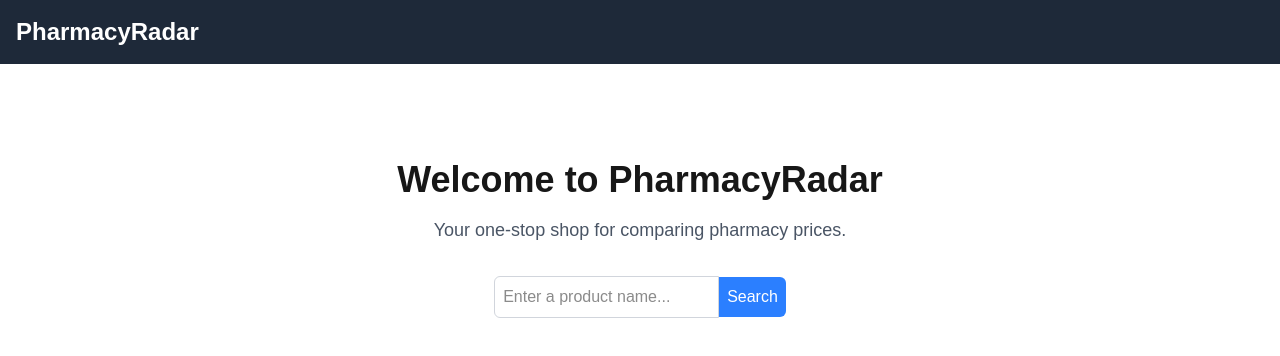
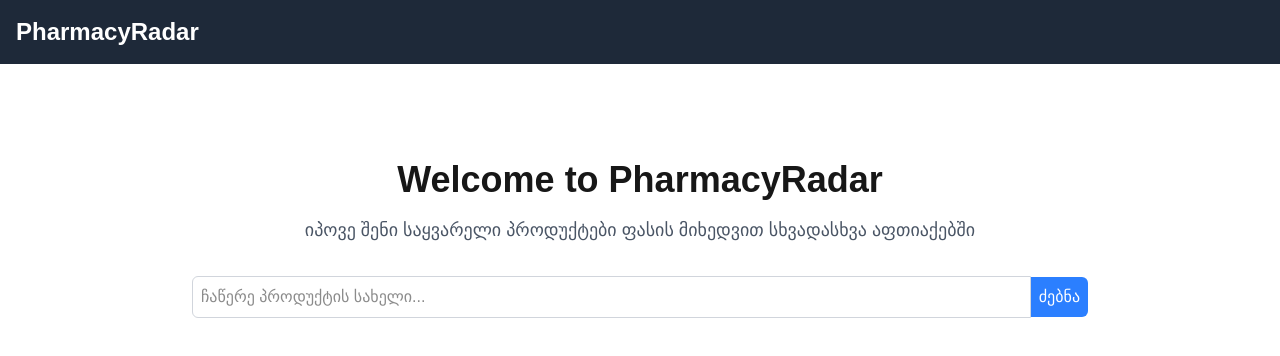
Before and after one commit to Gujejiani/priceRadar_scrapper, a Next.js app: page / in a window 1280 px wide. Shown: the top 356 px of the page. Built offline with nearby package versions, Linux system fonts and the light colour scheme.

Commit message:
added price comparison

```diff
--- a/src/app/page.tsx
+++ b/src/app/page.tsx
@@ -9,7 +9,7 @@
       <main className="flex flex-col items-center flex-1 p-24">
         <h2 className="text-4xl font-bold mb-4">Welcome to PharmacyRadar</h2>
         <p className="text-lg text-gray-600 mb-8">
-          Your one-stop shop for comparing pharmacy prices.
+    იპოვე შენი საყვარელი პროდუქტები ფასის მიხედვით სხვადასხვა აფთიაქებში
         </p>
         <Search />
       </main>
--- a/src/components/client/Search.tsx
+++ b/src/components/client/Search.tsx
@@ -28,23 +28,24 @@
       setProducts(response.data);
     } catch (error) {
       console.error('Failed to fetch products:', error);
-      setError('Something went wrong. Please try again later.');
+      setError('რაღაც არასწორად მოხდა. გთხოვთ, სცადოთ მოგვიანებით.');
     } finally {
       setLoading(false);
     }
   };
 
   return (
-    <div>
+    <div className="w-full max-w-4xl">
       <SearchInput
         value={searchTerm}
         onChange={(e) => setSearchTerm(e.target.value)}
         onSearch={handleSearch}
+        disabled={loading}
       />
-      {loading && <p className="text-center mt-4">Loading...</p>}
+      {loading && <p className="text-center mt-4">იტვირთება...</p>}
       {error && <Info message={error} type="error" />}
       {searched && !loading && !error && products.length === 0 && (
-        <Info message="No products found. Try a different search term." />
+        <Info message="პროდუქტები ვერ მოიძებნა. სცადეთ სხვა საძიებო სიტყვა." />
       )}
       <div className="grid grid-cols-1 md:grid-cols-2 lg:grid-cols-3 gap-4 mt-8">
         {products.map((product) => (
@@ -56,7 +57,7 @@
             <h2 className="text-lg font-semibold">{product.name}</h2>
             <p className="text-xl font-bold text-green-600">{product.price}</p>
             <a href={product.link} target="_blank" rel="noopener noreferrer" className="text-blue-500 hover:underline">
-              View Product
+              პროდუქტის ნახვა
             </a>
           </div>
         ))}
--- a/src/core/string-utils.ts
+++ b/src/core/string-utils.ts
@@ -10,7 +10,16 @@
     .trim();
 };
 
-// 2. Filter and sort products based on string similarity
+// 2. Parse price strings to numbers for comparison
+const parsePrice = (price: string): number => {
+  if (price.toLowerCase() === 'n/a') {
+    return Infinity;
+  }
+  const match = price.replace(',', '.').match(/(\d+(\.\d+)?)/);
+  return match ? parseFloat(match[0]) : Infinity;
+};
+
+// 3. Filter and sort products based on string similarity and price
 export const filterAndSortProducts = (
   query: string,
   products: Product[],
@@ -31,9 +40,9 @@
     (product) => product.similarity >= similarityThreshold
   );
 
-  // Sort by similarity in descending order
+  // Sort by price in ascending order
   const sortedProducts = filteredProducts.sort(
-    (a, b) => b.similarity - a.similarity
+    (a, b) => parsePrice(a.price) - parsePrice(b.price)
   );
 
   return sortedProducts;
--- a/src/ui/SearchInput.tsx
+++ b/src/ui/SearchInput.tsx
@@ -4,23 +4,33 @@
   value: string;
   onChange: (e: React.ChangeEvent<HTMLInputElement>) => void;
   onSearch: () => void;
+  disabled: boolean;
 }
 
-export const SearchInput: React.FC<SearchInputProps> = ({ value, onChange, onSearch }) => {
+export const SearchInput: React.FC<SearchInputProps> = ({ value, onChange, onSearch, disabled }) => {
+  const handleKeyDown = (e: React.KeyboardEvent<HTMLInputElement>) => {
+    if (e.key === 'Enter') {
+      onSearch();
+    }
+  };
+
   return (
     <div className="flex items-center">
       <input
         type="text"
         value={value}
         onChange={onChange}
-        className="border border-gray-300 rounded-l-md p-2 w-full"
-        placeholder="Enter a product name..."
+        onKeyDown={handleKeyDown}
+        disabled={disabled}
+        className="border border-gray-300 rounded-l-md p-2 w-full disabled:bg-gray-100"
+        placeholder="ჩაწერე პროდუქტის სახელი..."
       />
       <button
         onClick={onSearch}
-        className="bg-blue-500 text-white rounded-r-md p-2"
+        disabled={disabled}
+        className="bg-blue-500 text-white rounded-r-md p-2 disabled:bg-blue-300"
       >
-        Search
+        ძებნა
       </button>
     </div>
   );
```
